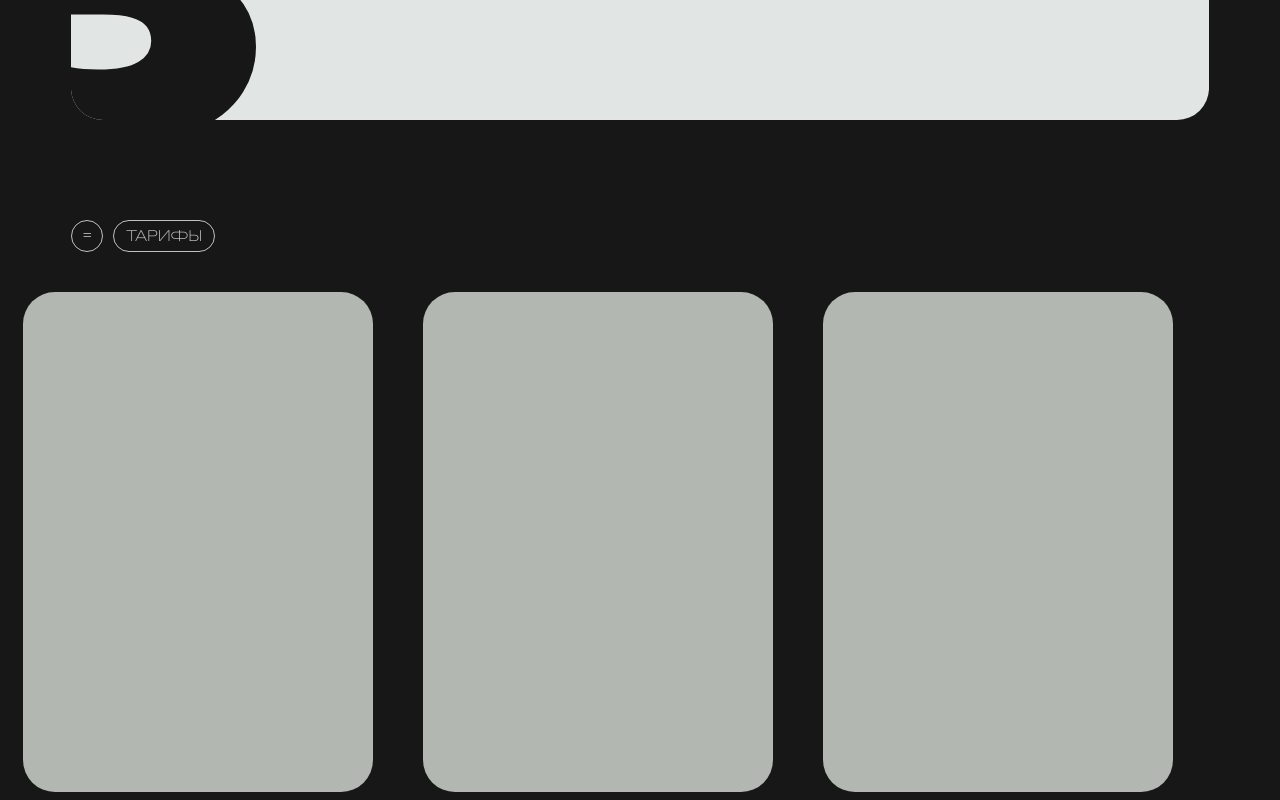
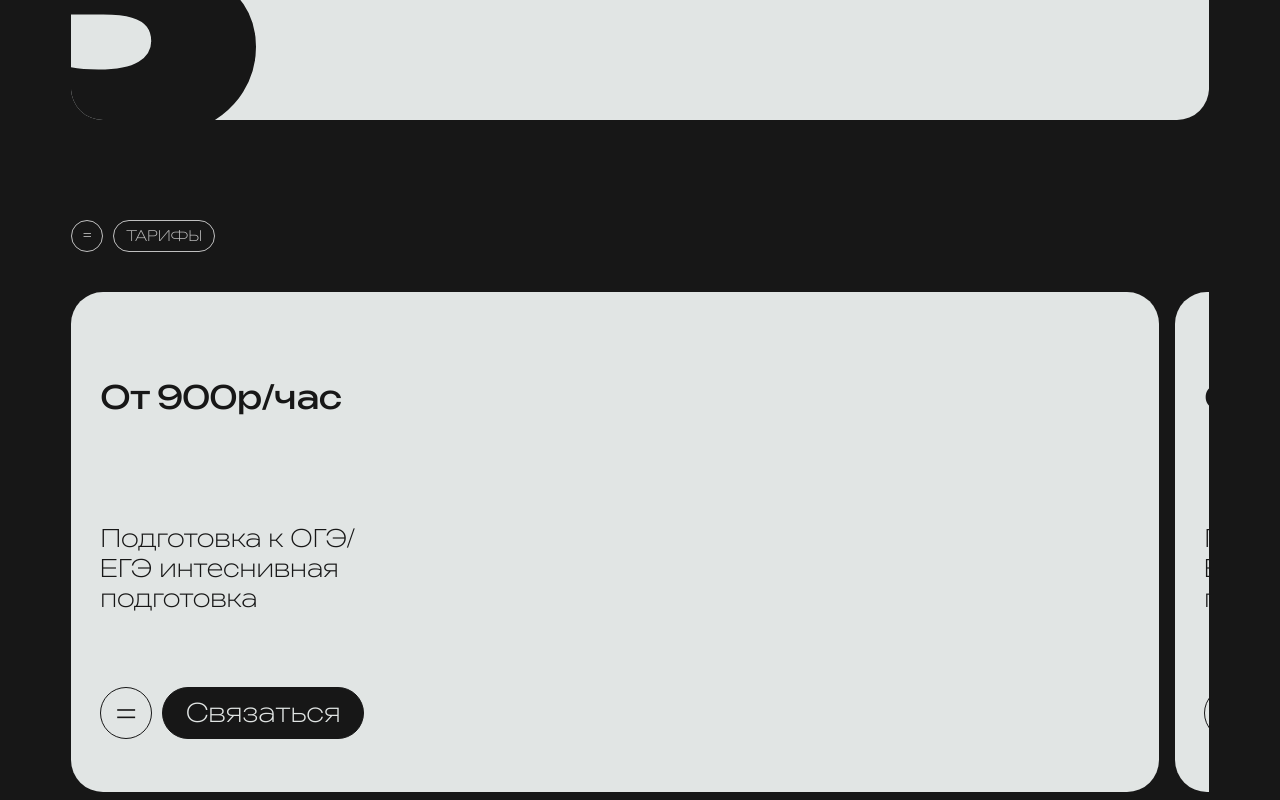
Before and after one commit to Edqwird/rep-math, a plain HTML site: page index.html in a window 1280 px wide. Shown: the part 1434-2234 px from the top of the page. Drawn offline with Linux system fonts and the light colour scheme.

Commit message:
Add files via upload

```diff
--- a/index.html
+++ b/index.html
@@ -78,15 +78,30 @@
 
         <div class="tarifBox">
             <div class="tBox">
-
+                <p class="textBox">От 900р/час</p>
+                <p class="infoText">Подготовка к ОГЭ/ЕГЭ интеснивная подготовка</p>
+                <div class="sumBox">
+                    <div class="sumSym">=</div>
+                    <div class="sumText">Связаться</div>
+                </div>
             </div>
 
             <div class="tBox">
-
+                <p class="textBox">От 1000р/час</p>
+                <p class="infoText">Подготовка к ОГЭ/ЕГЭ интеснивная подготовка</p>
+                <div class="sumBox">
+                    <div class="sumSym">=</div>
+                    <div class="sumText">Связаться</div>
+                </div>
             </div>
 
             <div class="tBox">
-
+                <p class="textBox">От 1500р/час</p>
+                <p class="infoText">Подготовка к ОГЭ/ЕГЭ интеснивная подготовка</p>
+                <div class="sumBox">
+                    <div class="sumSym">=</div>
+                    <div class="sumText">Связаться</div>
+                </div>
             </div>
 
         </div>
--- a/src.css
+++ b/src.css
@@ -248,26 +248,79 @@ body {
 }
 
 .tarifBox {
-    margin-left: 30px;
     margin-top: 40px;
     display: flex;
+    justify-content: start;
+    gap: 16px;
     overflow-x: auto;
-    gap: 50px;
-    width: 100%;
-    /* scrollbar-width: thin; */
-    scrollbar-color: #888 transparent;
+    scroll-snap-type: x mandatory;
+    -webkit-overflow-scrolling: touch;
+    width: 90%;
+}
+.tarifBox::-webkit-scrollbar {
+    display: none;
 }
 
 .tBox {
-
-    min-width: 350px;
+    display: flex;
+    flex-direction: column;
+    justify-content: center;
+    min-width: 85vw;
     height: 500px;
-    background-color: #b2b7b1;
+    background: #e1e5e4;
     border-radius: 2rem;
-    flex-shrink: 0;
+    scroll-snap-align: center;
+    gap: 50px;
 }
 
+.textBox {
+    font-size: 2rem;
+    font-family: bbold;
+    color: #171717;
+}
 
+.infoText {
+    font-family: b1;
+    width: 300px;
+    font-size: 1.5rem;
+    color: #171717;
+}
+
+.textBox, .infoText, .sumBox {
+    margin-left: 29px
+}
+
+.sumBox {
+    display: flex;
+    gap: 10px;
+}
+
+.sumSym {
+    display: flex;
+    justify-content: center;
+    align-items: center;
+    color: #171717;
+    width: 50px;
+    height: 50px;
+    border: 1px solid #171717;
+    border-radius: 2rem;
+    font-size: 2rem;
+    font-family: b1;
+}
+
+.sumText {
+    display: flex;
+    justify-content: center;
+    align-items: center;
+    color: #e1e5e4;
+    width: 200px;
+    height: 50px;
+    border-radius: 2rem;
+    border: 1px solid #171717;
+    font-size: 1.6rem;
+    font-family: b1;
+    background-color: #171717;
+}
 
 
 
```
